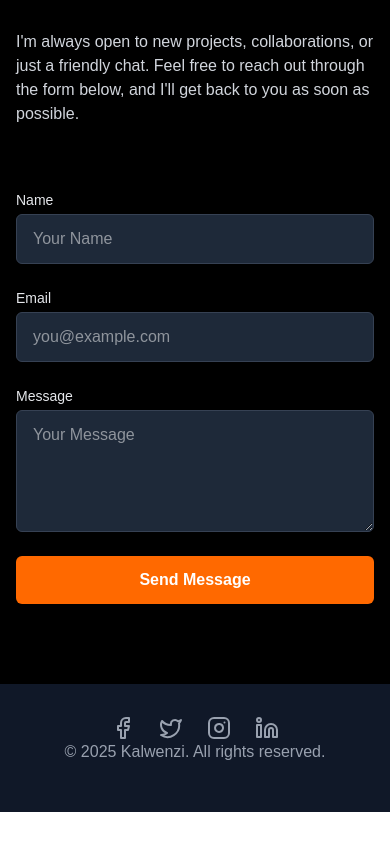
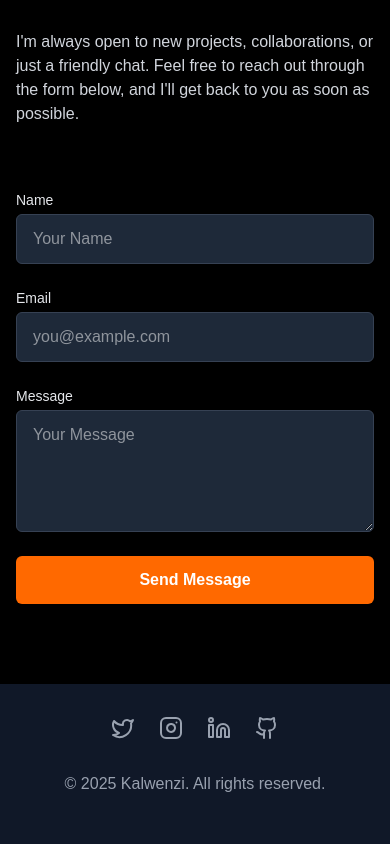
Before and after one commit to Captain-Carl-Larc/carlwenzi, a Next.js app: page / in a window 390 px wide. Shown: the part 3982-4826 px from the top of the page. Before the commit the page ends 4794 px from the top, so only its background shows below. Built offline with nearby package versions, Linux system fonts and the light colour scheme.

Commit message:
Footer update

```diff
--- a/app/components/Footer.tsx
+++ b/app/components/Footer.tsx
@@ -1,16 +1,18 @@
-import { Facebook, Twitter, Instagram, Linkedin } from 'lucide-react';
+import { Facebook, Twitter, Instagram, Linkedin,Github } from 'lucide-react';
 
 const Footer = () => {
     const socialLinks = [
-        { name: 'Facebook', icon: Facebook, url: 'https://facebook.com' },       // Replace with your actual URLs
         { name: 'Twitter', icon: Twitter, url: 'https://x.com/kalwenzi' },         // Replace with your actual URLs
         { name: 'Instagram', icon: Instagram, url: 'https://www.instagram.com/kalwenzi.carl/' },     // Replace with your actual URLs
-        { name: 'LinkedIn', icon: Linkedin, url: 'https://www.linkedin.com/in/stephenkalwenzi/' },       // Replace with your actual URLs
+        { name: 'LinkedIn', icon: Linkedin, url: 'https://www.linkedin.com/in/stephenkalwenzi/' },
+        {
+            name: 'Github',icon:Github, url:'https://github.com/Captain-Carl-Larc'
+        }     // Replace with your actual URLs
     ];
 
   return (
     <footer className="bg-gray-900 text-gray-400 py-8">
-      <div className="max-w-7xl mx-auto px-4 sm:px-6 lg:px-8 flex flex-col md:flex-row items-center justify-between">
+      <div className="max-w-7xl mx-auto px-4 sm:px-6 lg:px-8 flex flex-col md:flex-row items-center justify-between gap-y-8">
 
         {/* Social Links */}
         <div className="flex justify-center space-x-6">
@@ -22,10 +24,10 @@ const Footer = () => {
                 href={social.url}
                 target="_blank"
                 rel="noopener noreferrer"
-                className="text-gray-400 hover:text-white transition-colors duration-200"
+                className="text-gray-400 hover:text-orange-500 transition-colors duration-200"
                 aria-label={social.name}
               >
-                <Icon className="h-6 w-6" />
+                <Icon className="h-6 w-6 " />
               </a>
             );
           })}
```
